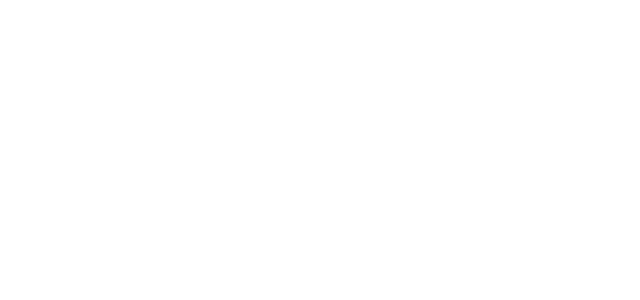
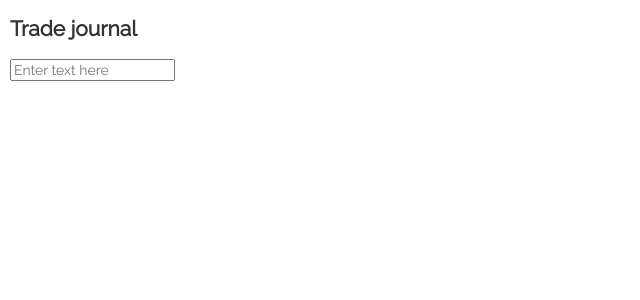
Before and after one commit to ekarudianto/my-website, a React app: page /trade-journal in a window 1280 px wide. Before the commit this address had no page. Shown: the top 300 px of the page, without its empty margins (0-640 px from the left). Built offline with nearby package versions, Linux system fonts and the light colour scheme.

Commit message:
Add trade journal component

```diff
--- a/index.js
+++ b/index.js
@@ -7,6 +7,7 @@ import {
 import App from './src/App';
 import Projects from './src/components/Projects';
 import ForexTrading from './src/components/ForexTrading';
+import TradeJournal from "./src/components/TradeJournal";
 
 render(
   <BrowserRouter>
@@ -14,7 +15,7 @@ render(
       <Route path="/" element={<App />} />
       <Route path="projects" element={<Projects />} />
       <Route path='forex-trading' element={<ForexTrading />} />
-      {/*<Route path="/" element={<ForexTrading />} />*/}
+      <Route path='trade-journal' element={<TradeJournal />} />
     </Routes>
   </BrowserRouter>
   , document.getElementById('app'));
--- a/package.json
+++ b/package.json
@@ -19,7 +19,7 @@
     "node-sass": "^7.0.1",
     "normalize.css": "^8.0.0",
     "particlesjs": "^2.2.2",
-    "prop-types": "^15.6.1",
+    "prop-types": "^15.8.1",
     "react": "^17.0.0",
     "react-dom": "^16.3.2",
     "react-icons": "^2.2.7",
--- a/src/components/Projects/index.js
+++ b/src/components/Projects/index.js
@@ -13,6 +13,9 @@ export default function Projects() {
         <li>
           <a href='/capital-screener/index.html'>Capital.com screener</a>
         </li>
+        <li>
+          <Link to='/trade-journal' className='link'>Trade journal</Link>
+        </li>
       </ul>
     </div>
   );
--- /dev/null
+++ b/src/components/TradeJournal/Input.js
@@ -0,0 +1,23 @@
+import React from "react";
+import PropTypes from "prop-types";
+
+const Input = ({ value, onChange }) => {
+  return (
+    <div>
+      <input
+        id="inputField"
+        type="text"
+        value={value}
+        onChange={onChange}
+        placeholder="Enter text here"
+      />
+    </div>
+  );
+};
+
+Input.propTypes = {
+  value: PropTypes.string.isRequired,
+  onChange: PropTypes.func.isRequired,
+};
+
+export default Input;
--- /dev/null
+++ b/src/components/TradeJournal/index.js
@@ -0,0 +1,12 @@
+import React from "react";
+import Input from "./Input";
+
+export default function TradeJournal() {
+  const [text, setText] = React.useState("");
+  return (
+    <div className='site container'>
+      <h2>Trade journal</h2>
+      <Input value={text} onChange={(e) => setText(e.target.value)} />
+    </div>
+  );
+}
```
Also changed, not shown: 1 other file (tests, documents, lock files or other folders).
